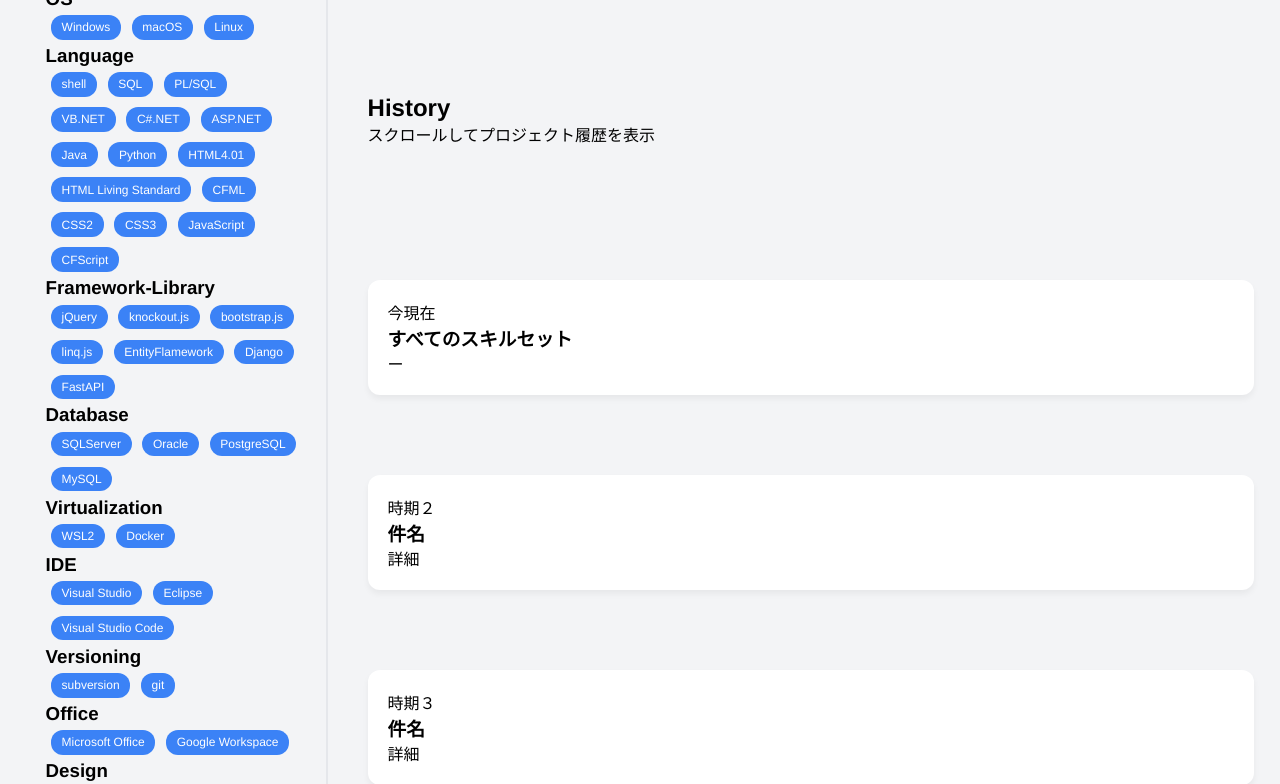
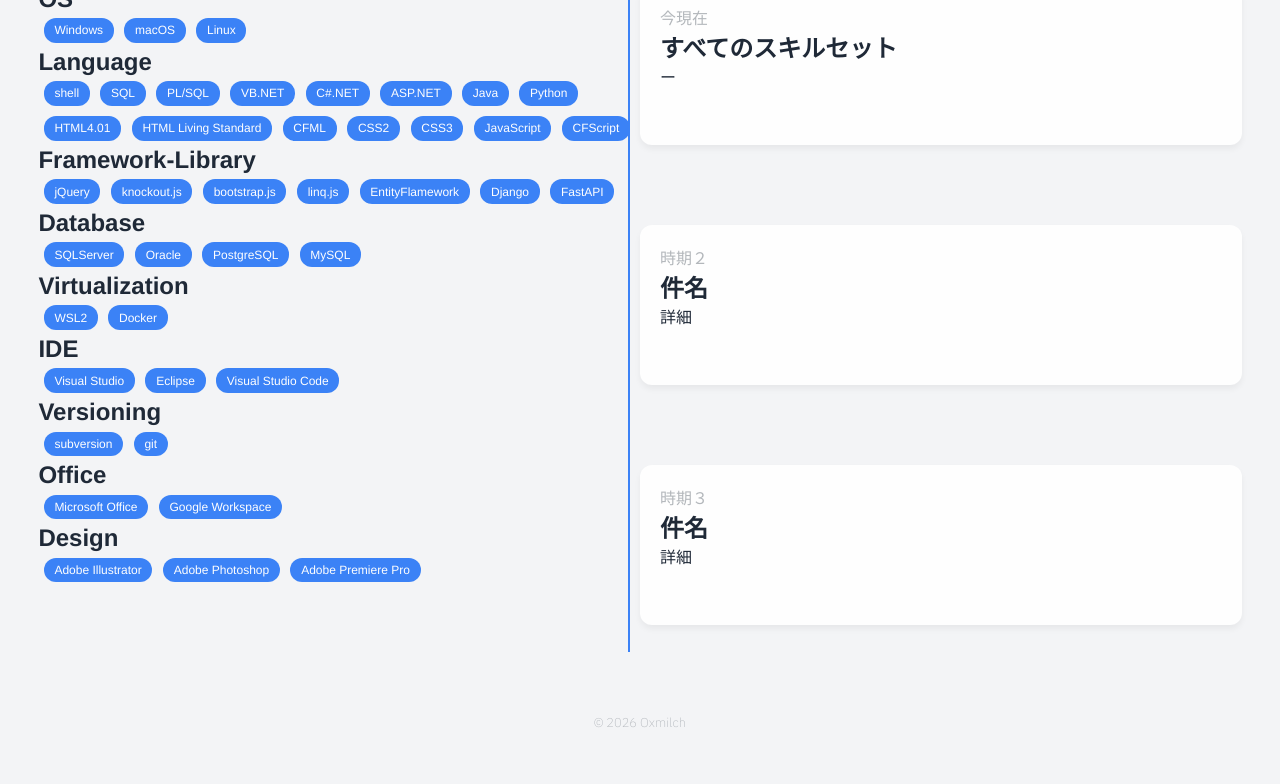
Before and after one commit to Oxmilch/portfolio, a website built with Vite: page engineering.html in a window 1280 px wide. Shown: the part 121-905 px from the top of the page. After the commit the page ends 852 px from the top, so only its background shows below. Built offline with nearby package versions, Linux system fonts and the light colour scheme; a web font is replaced by a local one.

Commit message:
indexにヘッダを追加、engineeringのスプリットレイアウトを調整、cssの整理

```diff
--- a/css/engineering.css
+++ b/css/engineering.css
@@ -25,25 +25,71 @@ main {
     align-items: center;
 }
 
+h2 {
+  font-size: 2rem;
+  color: var(--color-accents);
+}
+
+h3 {
+  font-size: 1.5rem;
+  color: var(--color-main);
+}
+
+article {
+  background-color: var(--color-background-main);
+  min-height: 10rem;
+  margin-bottom: 80px; /* カード間の距離を空ける */
+  padding: 20px;
+  border-radius: 12px;
+  box-shadow: 0 4px 6px rgba(0,0,0,0.05);
+}
+
+time {
+  color: var(--color-sub);
+}
+
+p {
+  color: var(--color-main);
+}
+
 /* Class */
 /* レイアウト構成 (Split Screen) */
-/* レイアウト構成 (Split Screen) */
-.split-container {
-  display: flex;
-  align-items: flex-start;
-  max-width: 1200px;
-  margin: 0 auto;
-  position: relative;
+.split {
+  display: table;
+  width: 100%;
+  height: calc(100vh - 4rem);
+  padding: 1vh 1vw;
 }
 
-/* 左側サイドバー */
-.sidebar {
-  width: 300px;
-  /* 画面上部に固定する設定 */
-  position: sticky;
-  top: 40px; /* 上端からの距離 */
-  padding: 20px;
-  height: fit-content;
+.split-item{
+  display: table-cell;
+}
+
+.split-left{
+  position: relative;
+  width: 49vw;
+  height: 100%;
+}
+
+.split-left-fix{
+  position: fixed;
+  width: 49vw;
+  max-width: calc(var(--width-max-desktop) * 0.49);
+}
+
+.split-center{
+  position: relative;
+  width: 1vw;
+}
+
+.split-center-fix{
+  position: fixed;
+  height: 88%;
+  border: 1px solid var(--color-accents);
+}
+
+.split-right{
+  width: 50%;
 }
 
 /* SkillSet - Skilltag - Base */
@@ -75,26 +121,3 @@ main {
 .skill-tag.non-active {
   transform: scale(0.8);
 }
-
-
-/* 右側タイムライン（簡易） */
-.timeline {
-  flex: 1;
-  padding: 20px 0 20px 40px;
-  border-left: 2px solid #e5e7eb; /* タイムラインの線 */
-}
-
-.project-card {
-  margin-bottom: 80px; /* カード間の距離を空ける */
-  padding: 20px;
-  background: white;
-  border-radius: 12px;
-  box-shadow: 0 4px 6px rgba(0,0,0,0.05);
-}
-
-.intro-area {
-  height: 40vh; /* 最初のスクロール余白 */
-  display: flex;
-  flex-direction: column;
-  justify-content: center;
-}
--- a/css/index.css
+++ b/css/index.css
@@ -9,6 +9,7 @@
     --default-width-max: 1440px;
     --default-height-max: 1080px;
     --header-height: 24px;
+    --header-display: none;
     --footer-height: 24px;
     --wrapper-width-min: 744px;
     --wrapper-width: 133.33vh;
@@ -45,6 +46,7 @@
         --default-width-max: 1440px;
         --default-height-max: 1080px;
         --header-height: 24px;
+        --header-display: none;
         --footer-height: 24px;
         --wrapper-width-min: 744px;
         --wrapper-width: 100vw;
@@ -80,6 +82,7 @@
         --default-width: 1440px;
         --default-height: 1080px;
         --header-height: 24px;
+        --header-display: block;
         --footer-height: 24px;
         --wrapper-width-min: 768px;
         --wrapper-width: 133.33vh;
@@ -119,6 +122,7 @@
         --default-width: 1440px;
         --default-height: 1080px;
         --header-height: 24px;
+        --header-display: block;
         --footer-height: 24px;
         --wrapper-width-min: 768px;
         --wrapper-width: 100vw;
@@ -156,7 +160,7 @@
 /*** Styles ***/
 /** Header **/
 header {
-    min-height: var(--header-height);
+    display: var(--header-display);
 }
 
 
@@ -196,7 +200,7 @@ header {
 
 
 /* Grid */
-ul {
+main ul {
     min-width: var(--wrapper-width-min);
     width: var(--wrapper-width);
     min-height: calc(var(--wrapper-height-min) - (var(--header-height) + var(--footer-height)));
@@ -208,7 +212,7 @@ ul {
     grid-template-areas: var(--grid-tmp-area);
 }
 
-li {
+main li {
     display: block;
     width: 100%;
     height: 100%;
@@ -221,7 +225,7 @@ li {
     text-align: center;
 }
 
-li a{
+main li a{
     display: block;
     height: 100%;
     border: 1px solid transparent;
@@ -232,7 +236,7 @@ li a{
     border-radius: var(--card-radius);
     transition: opacity 0.3s, border 0.15s;
 }
-li a:hover{
+main li a:hover{
     border: 1px solid var(--color-accents);
     opacity: 0.5;
 }
--- a/css/style.css
+++ b/css/style.css
@@ -179,7 +179,7 @@ small {
 
 /* Class - wrapper */
 .wrapper {
-    width: 96vw;
+    width: 96%;
     max-width: var(--width-max-desktop);
     margin: 0 auto;
 }
--- a/engineering.html
+++ b/engineering.html
@@ -60,9 +60,9 @@
             </ul>
         </div>
     </header>
-    <main class="container wrapper split-container font-ja">
-        <section class="sidebar">
-            <div class="sticky-wrapper">
+    <main class="split wrapper font-ja">
+        <section class="split-item split-left">
+            <div class="split-left-fix">
                 <h2>Skill Set</h2>
                 <div id="skill-list" class="skill-cloud">
                     <h3>Demo</h3>
@@ -70,27 +70,26 @@
                 </div>
             </div>
         </section>
-        <div class="timeline-line"></div>
-        <section class="timeline">
-            <section class="intro-area">
-                <h2>History</h2>
-                <p>スクロールしてプロジェクト履歴を表示</p>
-            </section>
+        <div class="split-item split-center">
+            <div class="split-center-fix"></div>
+        </div>
+        <section class="split-item split-right">
+            <h2>History</h2>
 
-            <article class="project-card" data-techs="win">
-                <div class="date">今現在</div>
+            <article data-techs="win">
+                <time>今現在</time>
                 <h3>すべてのスキルセット</h3>
                 <p>ー</p>
             </article>
 
-            <article class="project-card" data-techs="mac">
-                <div class="date">時期２</div>
+            <article data-techs="mac">
+                <time>時期２</time>
                 <h3>件名</h3>
                 <p>詳細</p>
             </article>
 
-            <article class="project-card" data-techs="lin">
-                <div class="date">時期３</div>
+            <article data-techs="lin">
+                <time>時期３</time>
                 <h3>件名</h3>
                 <p>詳細</p>
             </article>
```
Also changed, not shown: doc/useful-article-link.md (+1 -0 lines), index.html (+22 -0 lines).
